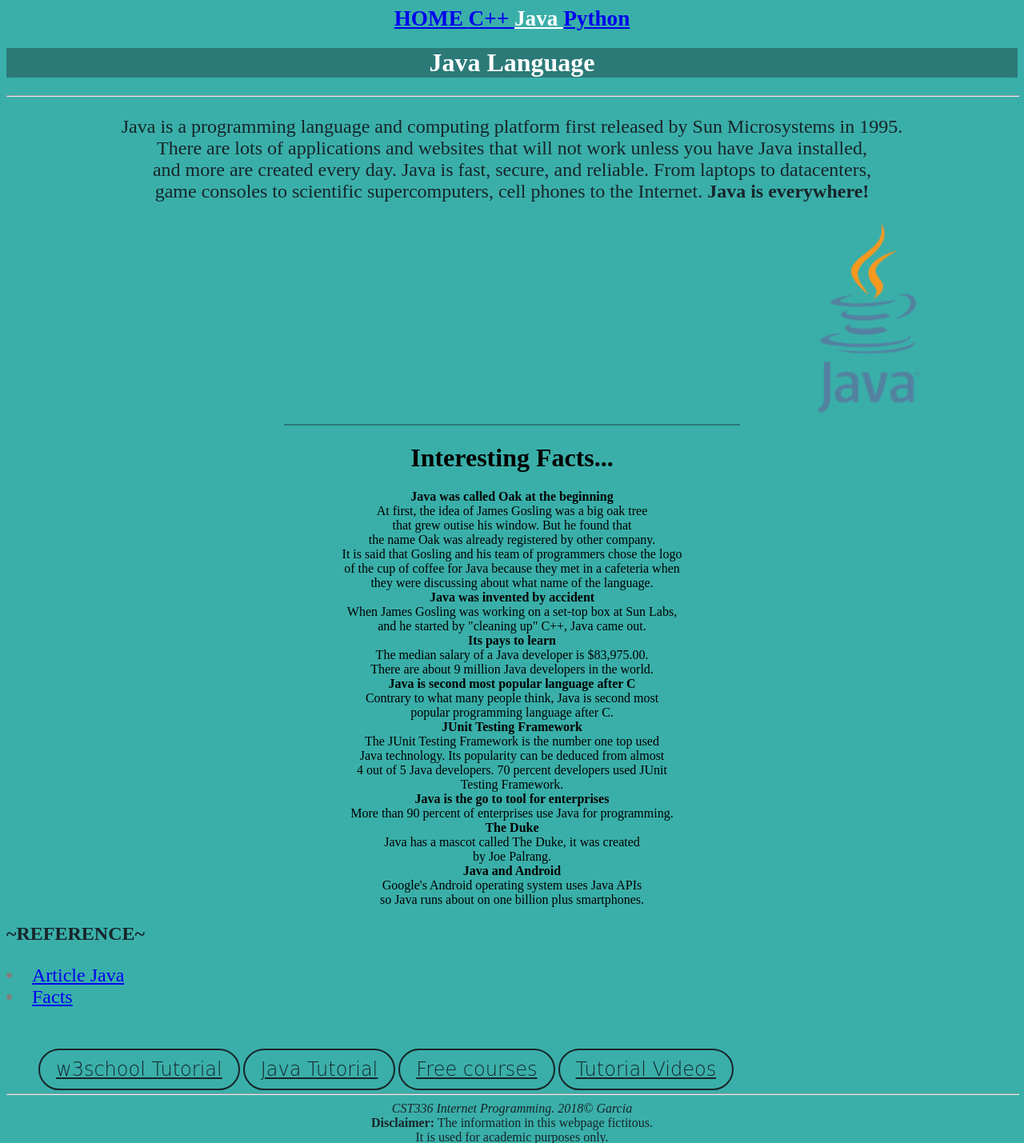
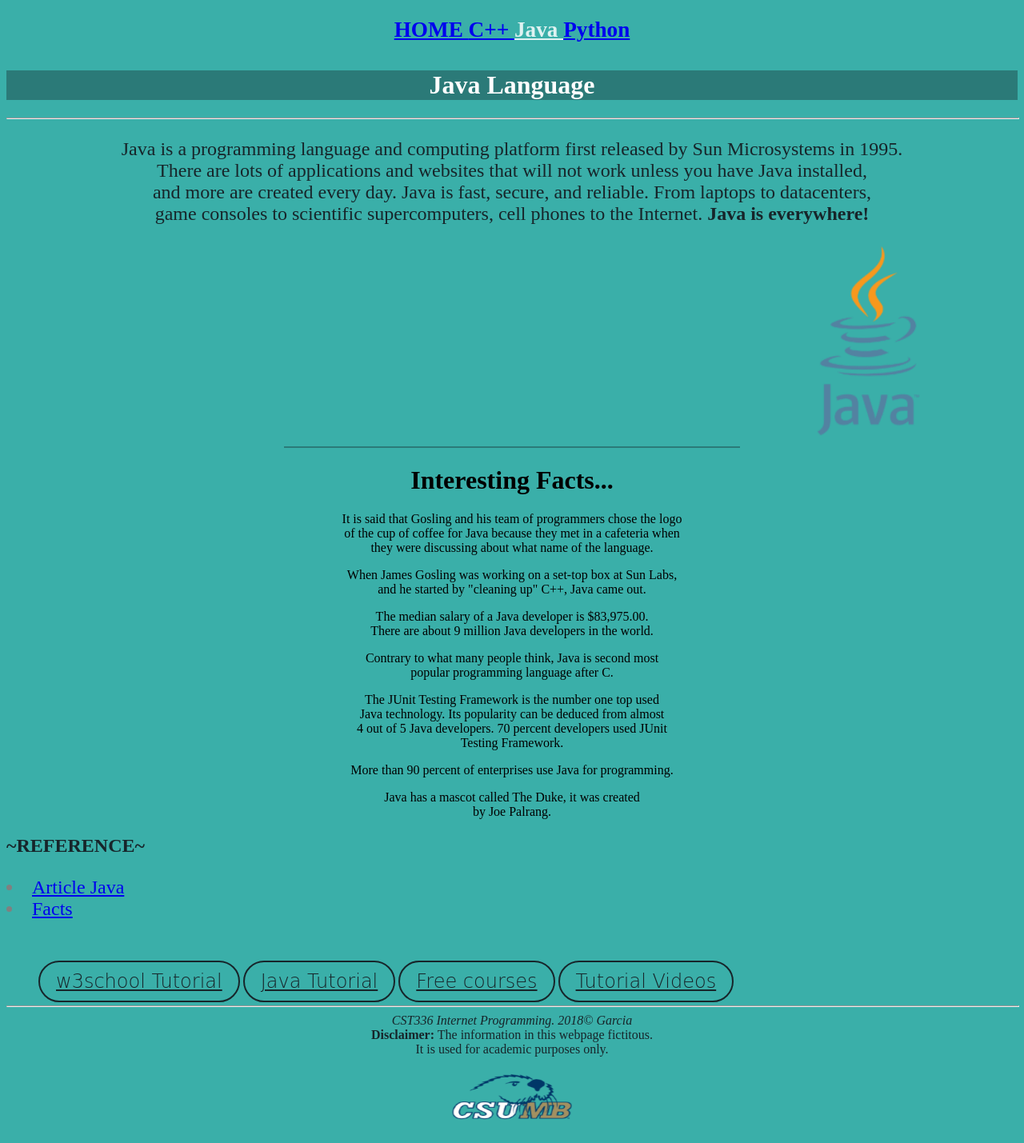
Before and after one commit to IvonneS/cst336, a PHP site: page /hw/hw1/java.php in a window 1280 px wide. Shown: the top 1429 px of the page at 80% size. After the commit the page ends 1400 px from the top, so only its background shows below. Run offline with PHP 8.4, Linux system fonts and the light colour scheme.

Commit message:
updating homework1

```diff
--- a/hw/hw1/css/style.css
+++ b/hw/hw1/css/style.css
@@ -7,11 +7,17 @@
 /*class for links for other files*/
 .files{
     text-align: center;
+    text-align:center;
+    padding:14px 16px;
+    text-decoration: none;
+    float: center;
+    font:times;
 }
 .files .current{
-    color: white;
+    color: #DEF2F1;
 }
 
+/*first paragraph*/
 .intro{
     text-align: center;
     font-family: inherit;
@@ -30,6 +36,18 @@
     margin-right: 5%;
     margin-left: 80%;
 }
+/*for menu paragraph*/
+.column{
+    float: left;
+    padding:10px;
+    font-size: medium;
+}
+.row::after{
+    content: "";
+    clear: both;
+    display: table;
+}
+/**********************/
 .facts{
     text-align: center;
     font-family: inherit;
@@ -43,7 +61,6 @@
 }
 .bigTable{
     margin-left: 7.5%;
-
 }
 
 
@@ -104,7 +121,7 @@
 
 }
 .swagButton:hover {
-    background-color: #31A6FF;
+    background-color: #2B7A78;
     color: #fff;
 
 }
--- a/hw/hw1/java.php
+++ b/hw/hw1/java.php
@@ -42,37 +42,33 @@
         <hr width="45%" size = "2.5" color = "#2B7A78"/>
         <div class = "facts">
            <h1>Interesting Facts...</h1>
-           <p><b>Java was called Oak at the beginning</b><br>
-             At first, the idea of James Gosling was a big oak tree<br>
-               that grew outise his window. But he found that <br>
-               the name Oak was already registered by other company.<br>
+           <p>
+
 
                It is said that Gosling and his team of programmers chose the logo <br>
                of the cup of coffee for Java because they met in a cafeteria when<br>
                they were discussing about what name of the language.<br>
-            <b>Java was invented by accident</b><br>
+            </p>
+            <p>
                When James Gosling was working on a set-top box at Sun Labs, <br>
                and he started by "cleaning up" C++, Java came out.<br>
-            <b>Its pays to learn</b><br>
+           </p><p>
                 The median salary of a Java developer is $83,975.00. <br>
                 There are about 9 million Java developers in the world.<br>
-            <b>Java is second most popular language after C</b><br>
+            </p><p>
                 Contrary to what many people think, Java is second most<br>
                 popular programming language after C.<br>
-            <b>JUnit Testing Framework</b><br>
+            </p><p>
                 The JUnit Testing Framework is the number one top used <br>
                 Java technology. Its popularity can be deduced from almost<br>
                 4 out of 5 Java developers. 70 percent developers used JUnit <br>
                 Testing Framework.<br>
-            <b>Java is the go to tool for enterprises</b><br>
-                More than 90 percent of enterprises use Java for programming.<br>
-            <b>The Duke</b><br>
+            </p><p>
+                More than 90 percent of enterprises use Java for programming.
+           </p><p>
                 Java has a mascot called The Duke, it was created <br>
                 by Joe Palrang.
-            <br>
-            <b>Java and Android</b><br>
-                Google's Android operating system uses Java APIs<br>
-                so Java runs about on one billion plus smartphones.
+
             </p>
 
         </div>
--- a/hw/hw1/python.php
+++ b/hw/hw1/python.php
@@ -32,7 +32,7 @@
         </div>
        <div class = "image">
 
-             <img src="img/java.png" alt = "pyhton logo"/>
+             <img src="img/python.png" alt = "pyhton logo"/>
 
         </div>
         <hr width="45%" size = "2.5" color = "#2B7A78"/>
```
Also changed, not shown: hw/hw1/c++.php (+6 -5 lines), hw/hw1/main.php (+11 -7 lines), hw/hw1/img/python.png (added).
